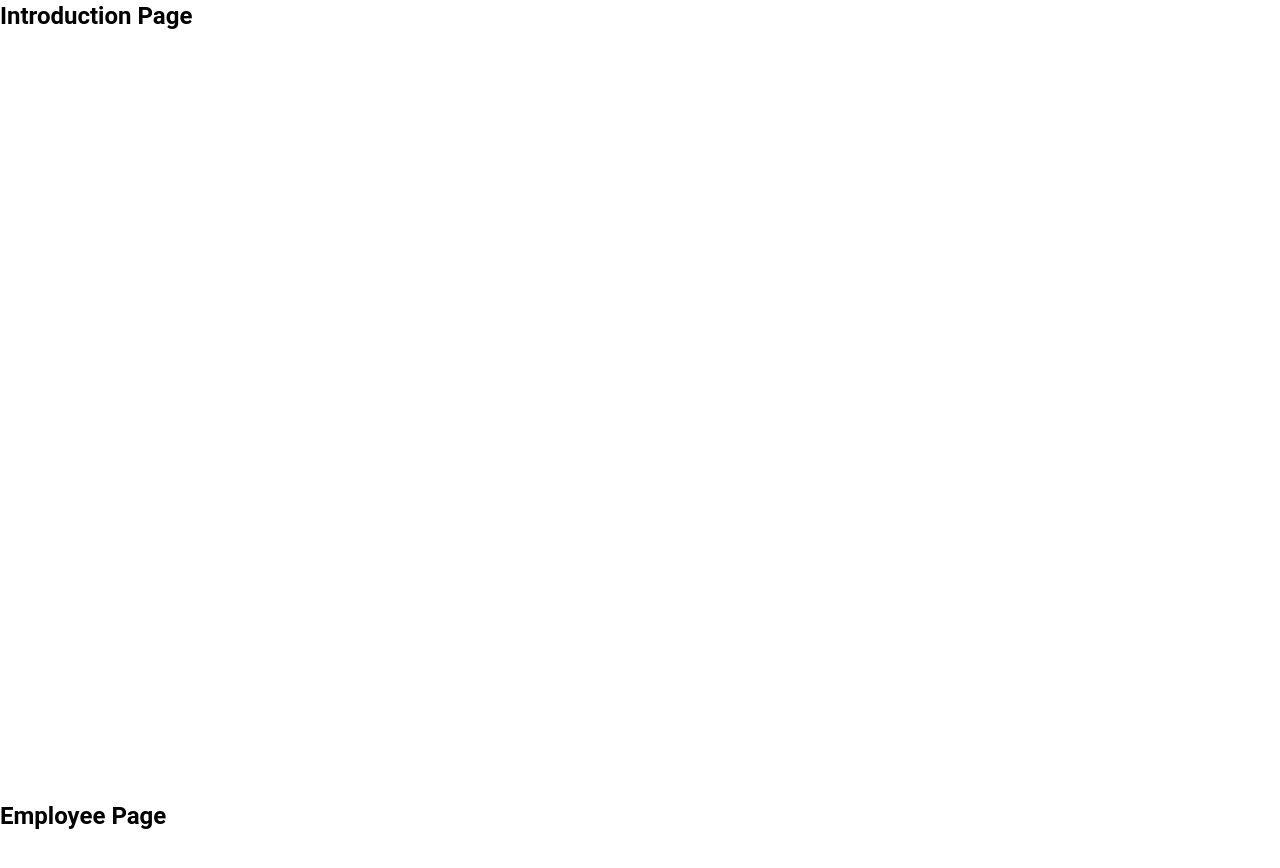
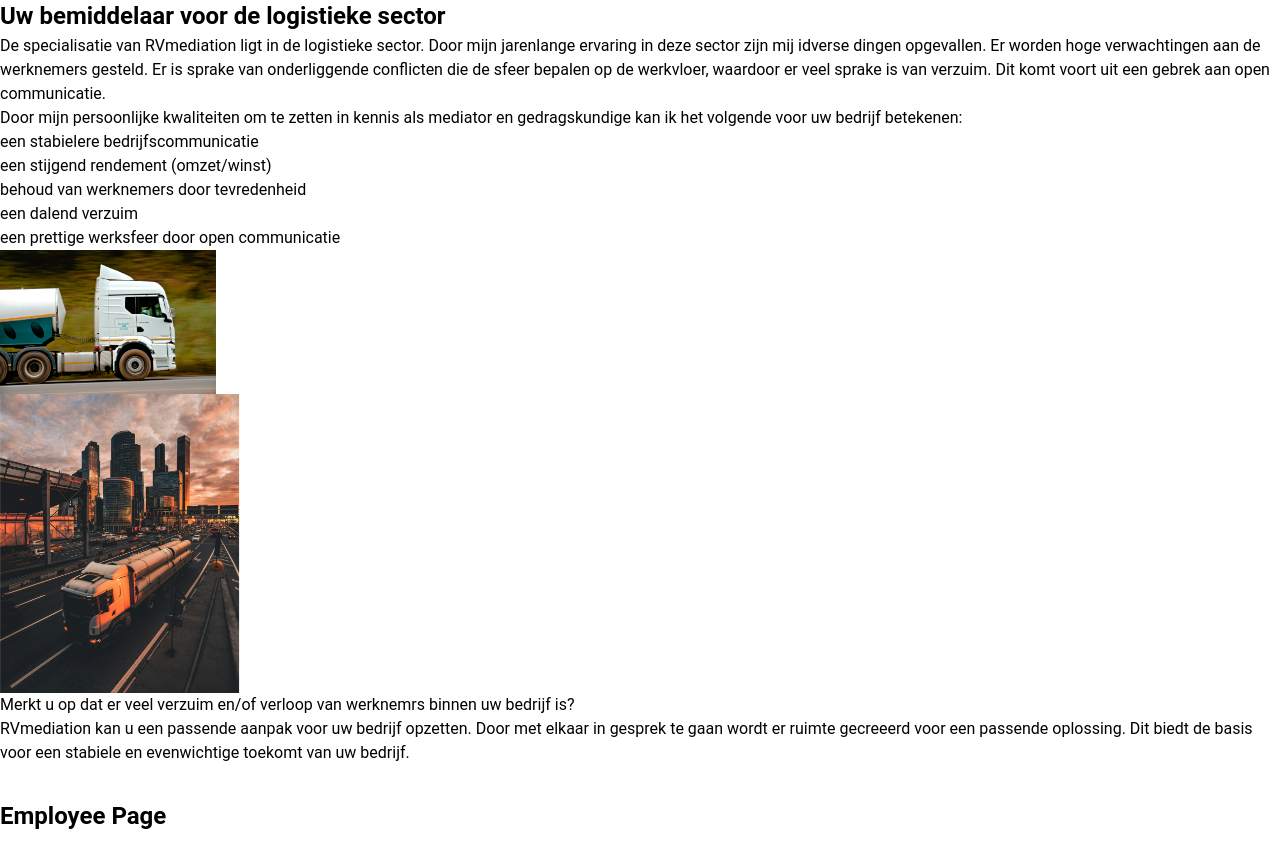
Before and after one commit to sanneVB/rvmediation, a Vue app: page / in a window 1280 px wide. Shown: the part 802-1670 px from the top of the page. Built offline with nearby package versions, Linux system fonts and the light colour scheme.

Commit message:
code the html for the introductionpage

```diff
--- a/src/components/IntroductionPage.vue
+++ b/src/components/IntroductionPage.vue
@@ -1,5 +1,52 @@
 <template>
-  <h1>Introduction Page</h1>
+  <div class="container">
+    <h2><span class="italic">Uw</span> bemiddelaar voor de logistieke sector</h2>
+    <section class="container__leftcontent">
+      <p>
+        De specialisatie van <span class="bold">RVmediation</span> ligt in de logistieke sector. Door mijn jarenlange ervaring
+        in deze sector zijn mij idverse dingen opgevallen. Er worden hoge verwachtingen aan de werknemers gesteld.
+        Er is sprake van onderliggende conflicten die de sfeer bepalen op de werkvloer, waardoor er veel sprake is
+        van verzuim. Dit komt voort uit een gebrek aan open communicatie.
+      </p>
+      <p>
+        Door mijn persoonlijke kwaliteiten om te zetten in kennis als <span class="layout-mediator">mediator</span> en gedragskundige kan ik het volgende voor uw
+        bedrijf betekenen:
+        <ul>
+          <li>een stabielere bedrijfscommunicatie</li>
+          <li>een stijgend rendement (omzet/winst)</li>
+          <li>behoud van werknemers door tevredenheid</li>
+          <li>een dalend verzuim</li>
+          <li>een prettige werksfeer door open communicatie</li>
+        </ul>
+      </p>
+      <img class="container-img-whitetruck" src="../assets/whitetruck.jpg">
+      <div class="box"></div>
+    </section>
+    <section class="container__rightcontent">
+      <div class="box"></div>
+      <img class="container-img-train" src="../assets/train.jpg">
+      <p>Merkt u op dat er veel verzuim en/of verloop van werknemrs binnen uw bedrijf is?</p>
+      <p>
+        <span class="bold">RVmediation</span> kan u een passende aanpak voor uw bedrijf opzetten. Door
+        met elkaar in gesprek te gaan wordt er ruimte gecreeerd voor een passende oplossing. Dit biedt
+        de basis voor een stabiele en evenwichtige toekomt van uw bedrijf.
+      </p>
+    </section>
+  </div>
 </template>
+
 <script></script>
-<style scoped></style>
+
+<style scoped>
+
+  .container-img-whitetruck {
+    height: 144px;
+  }
+
+  .container-img-train {
+    height: 299px;
+    -webkit-transform: scaleX(-1);
+    transform: scaleX(-1);
+  }
+
+</style>
```
Also changed, not shown: src/assets/train.jpg (added), src/assets/whitetruck.jpg (added).
